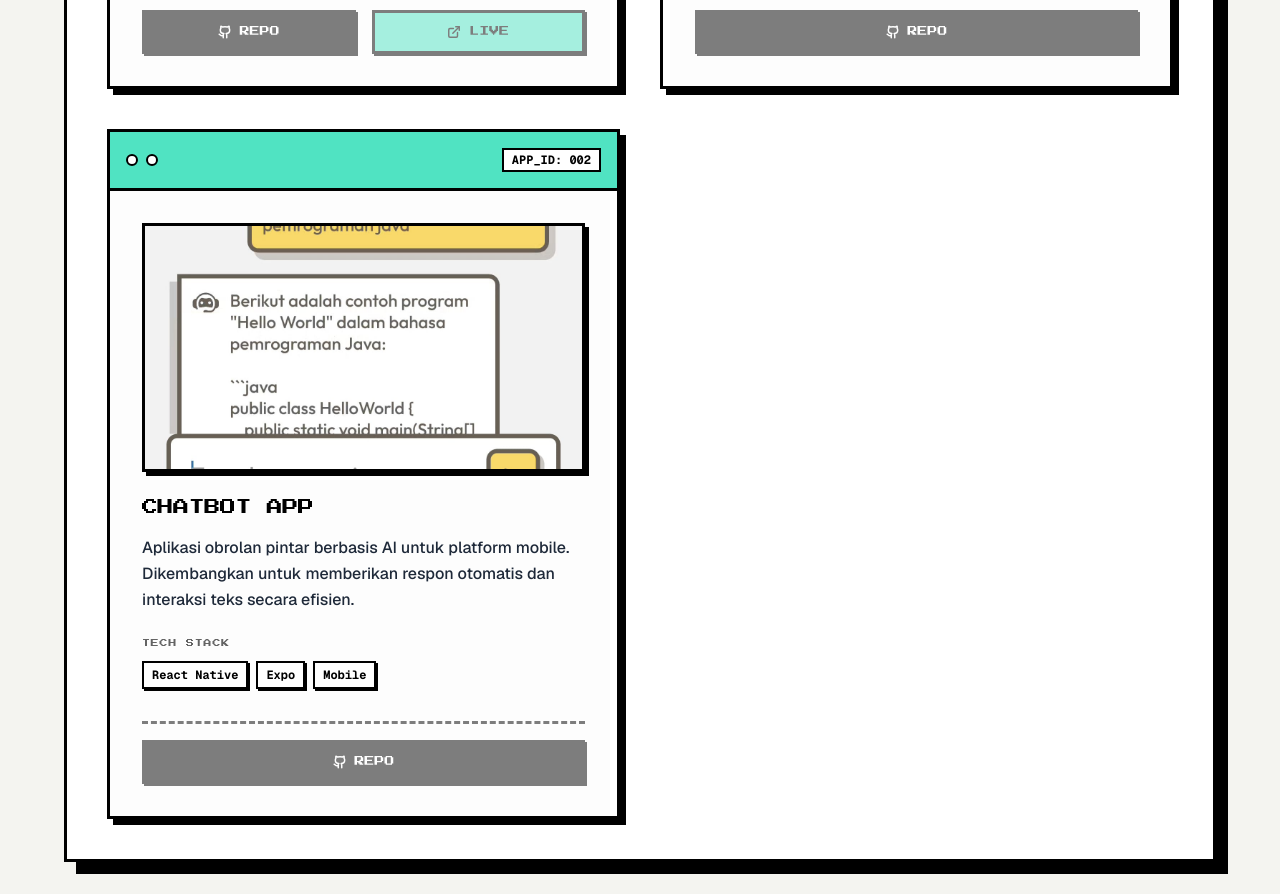
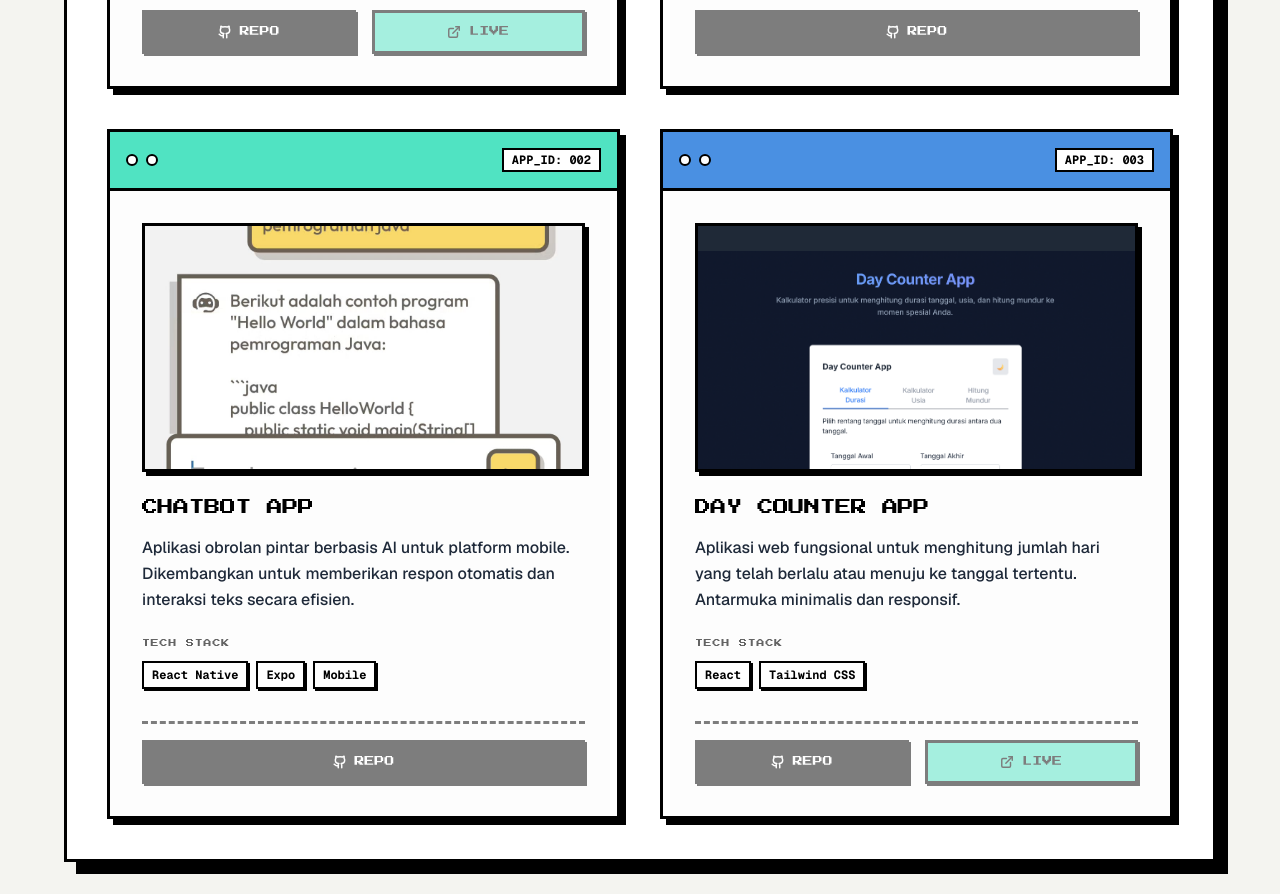
Before and after one commit to MakdumIbrohim/portfolio-v2, a Next.js app: page /projects in a window 1280 px wide. Shown: the part 980-1874 px from the top of the page. Built offline with nearby package versions, Linux system fonts and the light colour scheme.

Commit message:
feat: Create a new projects page displaying portfolio items and add an associated project image asset.

```diff
--- a/app/projects/page.tsx
+++ b/app/projects/page.tsx
@@ -36,6 +36,16 @@ const projects = [
         color: "#50e3c2", // Cyan
         github: "https://github.com/MakdumIbrohim/chatbot_app.git",
         image: "/projects/mobile-apps/chatbot-app/chatbot_app_screenshot.jpg"
+    },
+    {
+        id: 3,
+        title: "Day Counter App",
+        description: "Aplikasi web fungsional untuk menghitung jumlah hari yang telah berlalu atau menuju ke tanggal tertentu. Antarmuka minimalis dan responsif.",
+        tech: ["React", "Tailwind CSS"],
+        color: "#4a90e2", // Blue
+        link: "https://day-counter-app-vert.vercel.app/",
+        github: "https://github.com/MakdumIbrohim/DayCounterApp.git",
+        image: "/projects/web-apps/day-counter-app/image.png"
     }
 ];
 
```
Also changed, not shown: public/projects/web-apps/day-counter-app/image.png (added).
